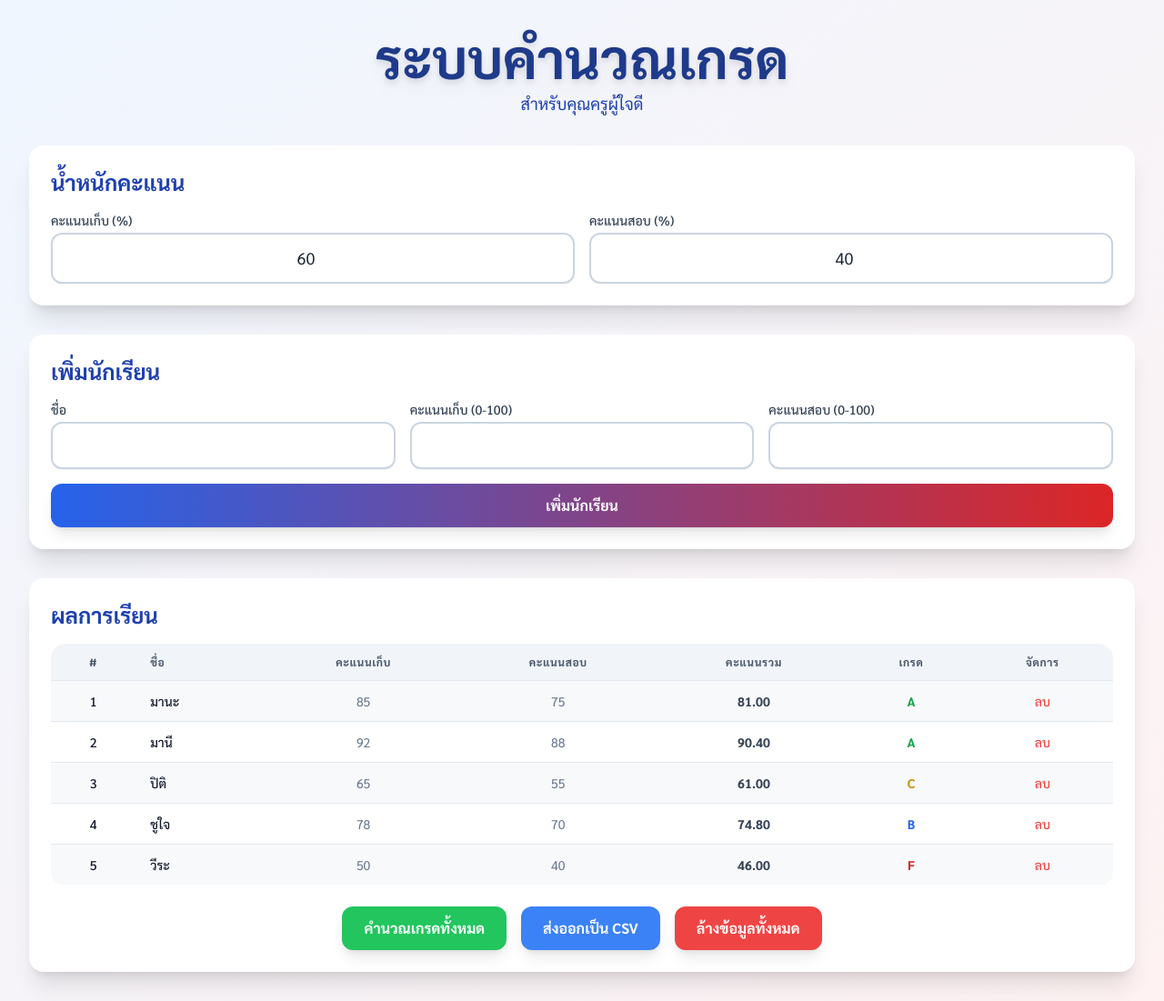
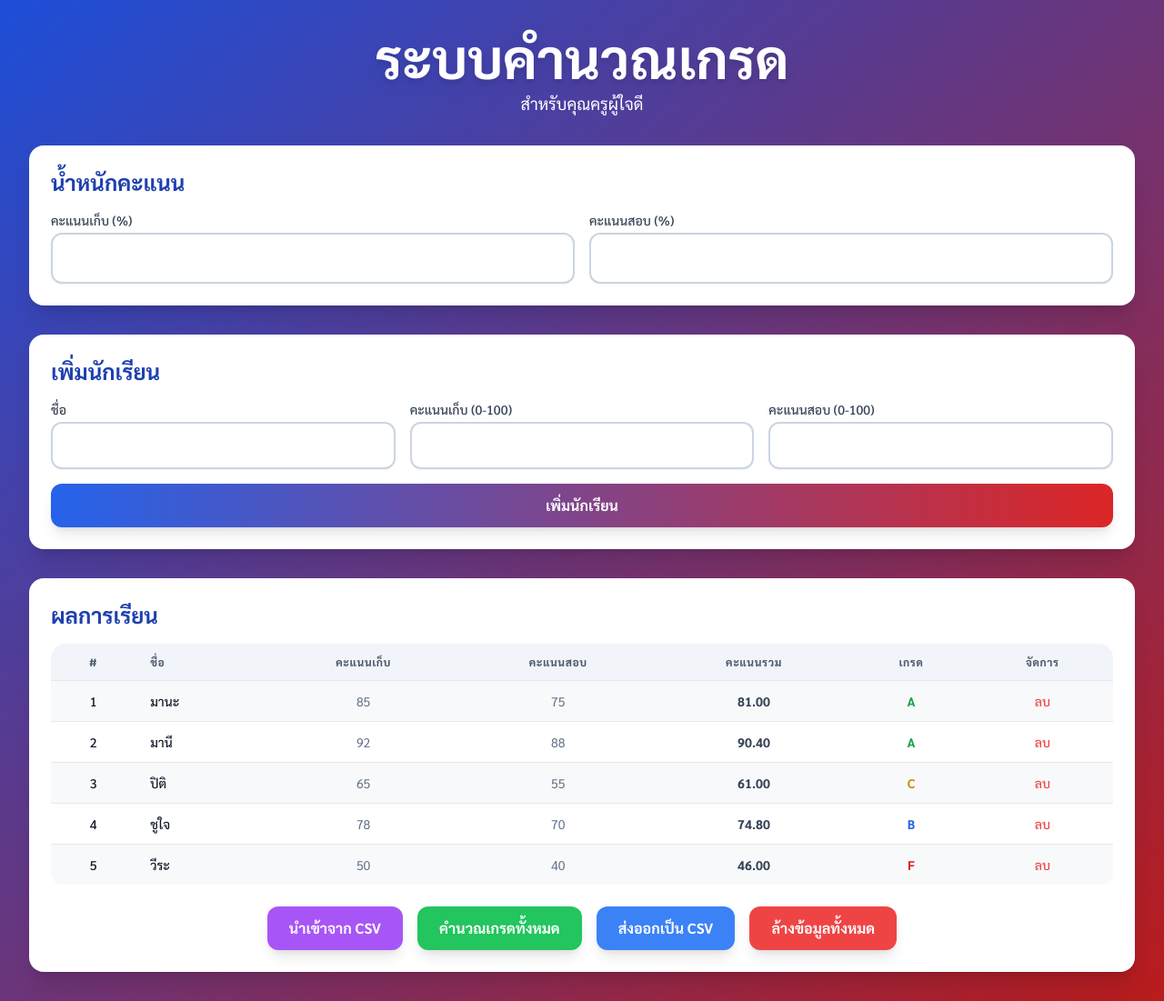
Before and after one commit to kanpechgit24/work1, a plain HTML site: page grade.html in a window 1280 px wide. Shown: the whole page at 91% size. Drawn offline with nearby package versions, Linux system fonts and the light colour scheme.

Commit message:
Add files via upload

```diff
--- a/grade.html
+++ b/grade.html
@@ -24,13 +24,13 @@
         }
     </style>
 </head>
-<body class="bg-gradient-to-br from-blue-50 to-red-50 text-gray-800">
+<body class="bg-gradient-to-br from-blue-700 to-red-700 text-white">
     <!-- Main container -->
     <div class="container mx-auto p-4 md:p-8">
         <!-- Header -->
         <header class="text-center mb-8">
-            <h1 class="text-4xl md:text-6xl font-extrabold text-blue-900 drop-shadow-lg">ระบบคำนวณเกรด</h1>
-            <p class="mt-2 text-lg text-blue-800">สำหรับคุณครูผู้ใจดี</p>
+            <h1 class="text-4xl md:text-6xl font-extrabold text-white drop-shadow-lg">ระบบคำนวณเกรด</h1>
+            <p class="mt-2 text-lg text-white">สำหรับคุณครูผู้ใจดี</p>
         </header>
 
         <!-- Grade Calculation Weights Form -->
@@ -95,6 +95,9 @@
                 </table>
             </div>
             <div class="mt-6 flex flex-col sm:flex-row justify-center gap-4">
+                <button onclick="importFromCsv()" class="bg-purple-500 hover:bg-purple-600 text-white font-bold py-3 px-6 rounded-xl shadow-lg transition duration-300 ease-in-out transform hover:scale-105">
+                    นำเข้าจาก CSV
+                </button>
                 <button onclick="calculateAllGrades()" class="bg-green-500 hover:bg-green-600 text-white font-bold py-3 px-6 rounded-xl shadow-lg transition duration-300 ease-in-out transform hover:scale-105">
                     คำนวณเกรดทั้งหมด
                 </button>
@@ -221,6 +224,48 @@
             }
         }
 
+        // Function to import data from a CSV file
+        function importFromCsv() {
+            const fileInput = document.createElement('input');
+            fileInput.type = 'file';
+            fileInput.accept = '.csv';
+            fileInput.style.display = 'none';
+            document.body.appendChild(fileInput);
+
+            fileInput.addEventListener('change', (event) => {
+                const file = event.target.files[0];
+                if (!file) {
+                    return;
+                }
+
+                const reader = new FileReader();
+                reader.onload = (e) => {
+                    const csvContent = e.target.result;
+                    const rows = csvContent.split('\n').map(row => row.trim()).filter(row => row.length > 0);
+
+                    if (rows.length > 1) {
+                        for (let i = 1; i < rows.length; i++) {
+                            const columns = rows[i].split(',');
+                            // Assuming CSV format: Name, Work Score, Exam Score
+                            const name = columns[0] ? columns[0].trim() : '';
+                            const workScore = parseFloat(columns[1]);
+                            const examScore = parseFloat(columns[2]);
+
+                            if (name && !isNaN(workScore) && !isNaN(examScore)) {
+                                students.push({ name, workScore, examScore });
+                            }
+                        }
+                        saveStudents();
+                        renderTable();
+                    }
+                };
+                reader.readAsText(file);
+                document.body.removeChild(fileInput);
+            });
+
+            fileInput.click();
+        }
+
         // Function to calculate total score
         function calculateTotalScore(workScore, examScore) {
             const workWeight = parseFloat(document.getElementById('workWeightInput').value) / 100;
```
